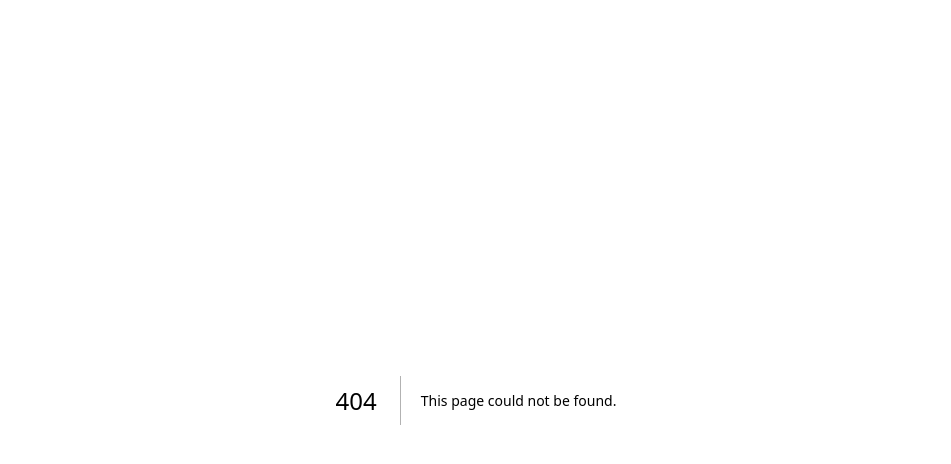
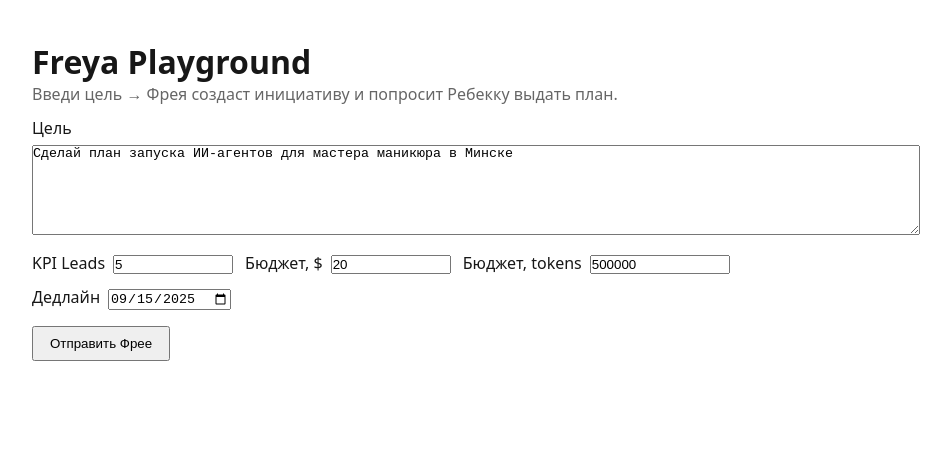
Before and after one commit to zhenya3133/freya-rebecca, a Next.js app in the folder apps/web/: page /playground in a window 1280 px wide. Before the commit this address had no page. Shown: the top 464 px of the page, without its empty margins (164-1115 px from the left). Built offline with nearby package versions, Linux system fonts and the light colour scheme.

Commit message:
feat(web): playground UI для Freya → Rebecca

```diff
--- /dev/null
+++ b/apps/web/src/app/api/freya/initiative/route.ts
@@ -0,0 +1,64 @@
+// apps/web/src/app/api/freya/initiative/route.ts
+// Мини-Фрея: принимает цель, создает инициативу, вызывает Ребекку и возвращает объединенный ответ.
+
+export const runtime = "nodejs";
+
+type KPI = { name: string; target: number; unit?: string };
+
+export async function POST(req: Request) {
+  try {
+    const body = await req.json().catch(() => ({}));
+    const goal = typeof body.goal === "string" ? body.goal.trim() : "";
+    const kpi: KPI[] = Array.isArray(body.kpi) ? body.kpi : [];
+    const budget = body.budget ?? null; // { tokens?: number, usd?: number }
+    const deadline = typeof body.deadline === "string" ? body.deadline : null;
+
+    if (!goal) {
+      return new Response(JSON.stringify({ error: "Provide 'goal' as non-empty string" }), { status: 400 });
+    }
+
+    // Инициатива Фреи (без БД, пока в ответе)
+    const initiative = {
+      initiative_id: crypto.randomUUID(),
+      goal,
+      kpi,
+      budget,
+      deadline,
+      status: "created",
+      created_at: new Date().toISOString()
+    };
+
+    // Вычисляем базовый URL из запроса, чтобы обратиться к Ребекке на том же хосте
+    const base = new URL(req.url);
+    base.pathname = "/api/rebecca/execute";
+    base.search = "";
+
+    // Вызываем Ребекку
+    const rebeccaResp = await fetch(base.toString(), {
+      method: "POST",
+      headers: { "content-type": "application/json" },
+      body: JSON.stringify({ goal })
+    });
+
+    if (!rebeccaResp.ok) {
+      const errText = await rebeccaResp.text();
+      return new Response(
+        JSON.stringify({ error: "Rebecca failed", initiative, details: errText }),
+        { status: 502, headers: { "Content-Type": "application/json; charset=utf-8" } }
+      );
+    }
+
+    const rebeccaJson = await rebeccaResp.json().catch(() => ({}));
+    const plan = typeof rebeccaJson.plan === "string" ? rebeccaJson.plan : "Нет плана от Ребекки.";
+
+    // Объединенный ответ Фреи
+    const result = {
+      initiative,
+      rebecca: { plan }
+    };
+
+    return new Response(JSON.stringify(result), { status: 200, headers: { "Content-Type": "application/json; charset=utf-8" } });
+  } catch (e: any) {
+    return new Response(JSON.stringify({ error: String(e?.message ?? e) }), { status: 500 });
+  }
+}
--- /dev/null
+++ b/apps/web/src/app/api/rebecca/execute/route.ts
@@ -0,0 +1,40 @@
+// apps/web/src/app/api/rebecca/execute/route.ts
+import OpenAI from "openai";
+
+export const runtime = "nodejs";
+
+export async function POST(req: Request) {
+  try {
+    const { goal } = await req.json();
+    if (!process.env.OPENAI_API_KEY) {
+      return new Response(JSON.stringify({ error: "OPENAI_API_KEY not set" }), { status: 500 });
+    }
+    if (!goal || typeof goal !== "string") {
+      return new Response(JSON.stringify({ error: "Provide 'goal' as string" }), { status: 400 });
+    }
+
+    const client = new OpenAI({ apiKey: process.env.OPENAI_API_KEY });
+
+    const resp = await client.responses.create({
+      model: "gpt-4.1-mini",
+      input: [
+        {
+          role: "system",
+          content:
+            "Ты — Ребекка, мета-агент-инженер. Дай пошаговый план: Research → Synthesis → Architecture → Dev-Skeleton → Sales → Ops. Кратко и по делу."
+        },
+        { role: "user", content: `Цель: ${goal}` }
+      ]
+    });
+
+    // @ts-ignore — удобный плоский текст ответа
+    const plan = resp.output_text ?? "Нет текста в ответе модели.";
+    return new Response(JSON.stringify({ plan }), {
+      status: 200,
+      headers: { "Content-Type": "application/json; charset=utf-8" }
+
+    });
+  } catch (e: any) {
+    return new Response(JSON.stringify({ error: String(e?.message ?? e) }), { status: 500 });
+  }
+}
--- /dev/null
+++ b/apps/web/src/app/playground/page.tsx
@@ -0,0 +1,115 @@
+// apps/web/src/app/playground/page.tsx
+"use client";
+
+import { useState } from "react";
+
+type KPI = { name: string; target: number; unit?: string };
+
+export default function PlaygroundPage() {
+  const [goal, setGoal] = useState("Сделай план запуска ИИ-агентов для мастера маникюра в Минске");
+  const [leads, setLeads] = useState(5);
+  const [budgetUsd, setBudgetUsd] = useState(20);
+  const [budgetTokens, setBudgetTokens] = useState(500000);
+  const [deadline, setDeadline] = useState("2025-09-15");
+
+  const [loading, setLoading] = useState(false);
+  const [error, setError] = useState<string | null>(null);
+  const [initiative, setInitiative] = useState<any>(null);
+  const [plan, setPlan] = useState<string>("");
+
+  async function submit() {
+    setLoading(true);
+    setError(null);
+    setInitiative(null);
+    setPlan("");
+
+    const kpi: KPI[] = [{ name: "Leads", target: leads, unit: "count" }];
+
+    try {
+      const res = await fetch("/api/freya/initiative", {
+        method: "POST",
+        headers: { "content-type": "application/json; charset=utf-8" },
+        body: JSON.stringify({
+          goal,
+          kpi,
+          budget: { usd: budgetUsd, tokens: budgetTokens },
+          deadline
+        })
+      });
+
+      if (!res.ok) {
+        const txt = await res.text();
+        throw new Error(`HTTP ${res.status}: ${txt}`);
+      }
+
+      const data = await res.json();
+      setInitiative(data.initiative);
+      setPlan(data.rebecca?.plan ?? "");
+    } catch (e: any) {
+      setError(String(e?.message ?? e));
+    } finally {
+      setLoading(false);
+    }
+  }
+
+  return (
+    <div style={{ maxWidth: 920, margin: "24px auto", padding: 16, fontFamily: "system-ui, sans-serif" }}>
+      <h1>Freya Playground</h1>
+      <p style={{ color: "#666" }}>Введи цель → Фрея создаст инициативу и попросит Ребекку выдать план.</p>
+
+      <label style={{ display: "block", marginTop: 12 }}>
+        Цель
+        <textarea
+          value={goal}
+          onChange={(e) => setGoal(e.target.value)}
+          style={{ width: "100%", minHeight: 90, marginTop: 6 }}
+        />
+      </label>
+
+      <div style={{ display: "flex", gap: 12, marginTop: 12, flexWrap: "wrap" }}>
+        <label>
+          KPI Leads
+          <input type="number" value={leads} onChange={(e) => setLeads(Number(e.target.value))} style={{ width: 120, marginLeft: 8 }} />
+        </label>
+        <label>
+          Бюджет, $
+          <input type="number" value={budgetUsd} onChange={(e) => setBudgetUsd(Number(e.target.value))} style={{ width: 120, marginLeft: 8 }} />
+        </label>
+        <label>
+          Бюджет, tokens
+          <input type="number" value={budgetTokens} onChange={(e) => setBudgetTokens(Number(e.target.value))} style={{ width: 140, marginLeft: 8 }} />
+        </label>
+        <label>
+          Дедлайн
+          <input type="date" value={deadline} onChange={(e) => setDeadline(e.target.value)} style={{ marginLeft: 8 }} />
+        </label>
+      </div>
+
+      <div style={{ marginTop: 16 }}>
+        <button onClick={submit} disabled={loading} style={{ padding: "8px 16px" }}>
+          {loading ? "Отправляю..." : "Отправить Фрее"}
+        </button>
+      </div>
+
+      {error && (
+        <pre style={{ color: "crimson", marginTop: 16, whiteSpace: "pre-wrap" }}>
+          Ошибка: {error}
+        </pre>
+      )}
+
+      {initiative && (
+        <div style={{ marginTop: 20 }}>
+          <h3>Инициатива</h3>
+          <pre style={{ whiteSpace: "pre-wrap" }}>{JSON.stringify(initiative, null, 2)}</pre>
+        </div>
+      )}
+
+      {plan && (
+        <div style={{ marginTop: 20 }}>
+          <h3>План от Ребекки</h3>
+          <pre style={{ whiteSpace: "pre-wrap" }}>{plan}</pre>
+        </div>
+      )}
+    </div>
+  );
+}
```
Also changed, not shown: apps/web/package.json (+5 -4 lines), 1 other file (tests, documents, lock files or other folders).
